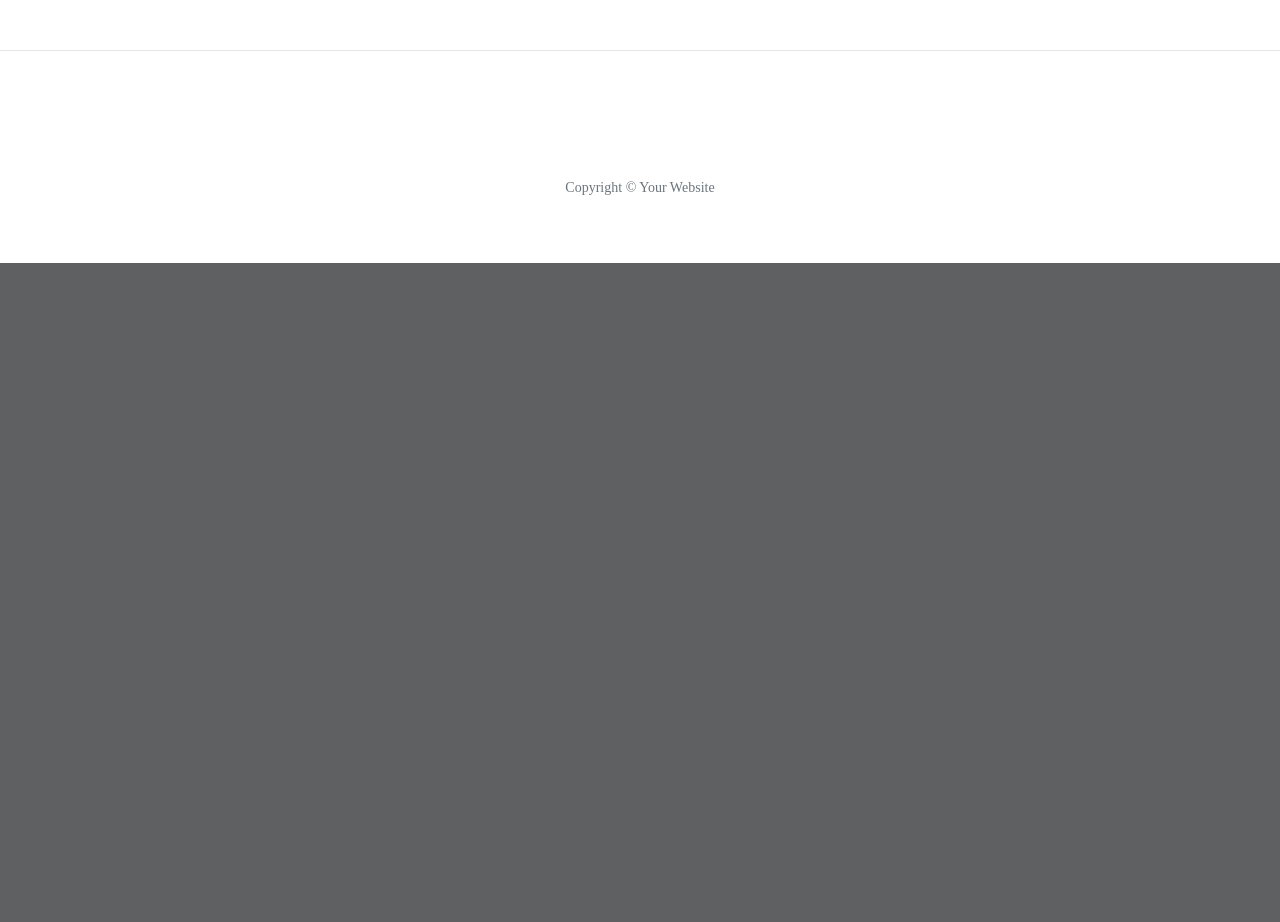
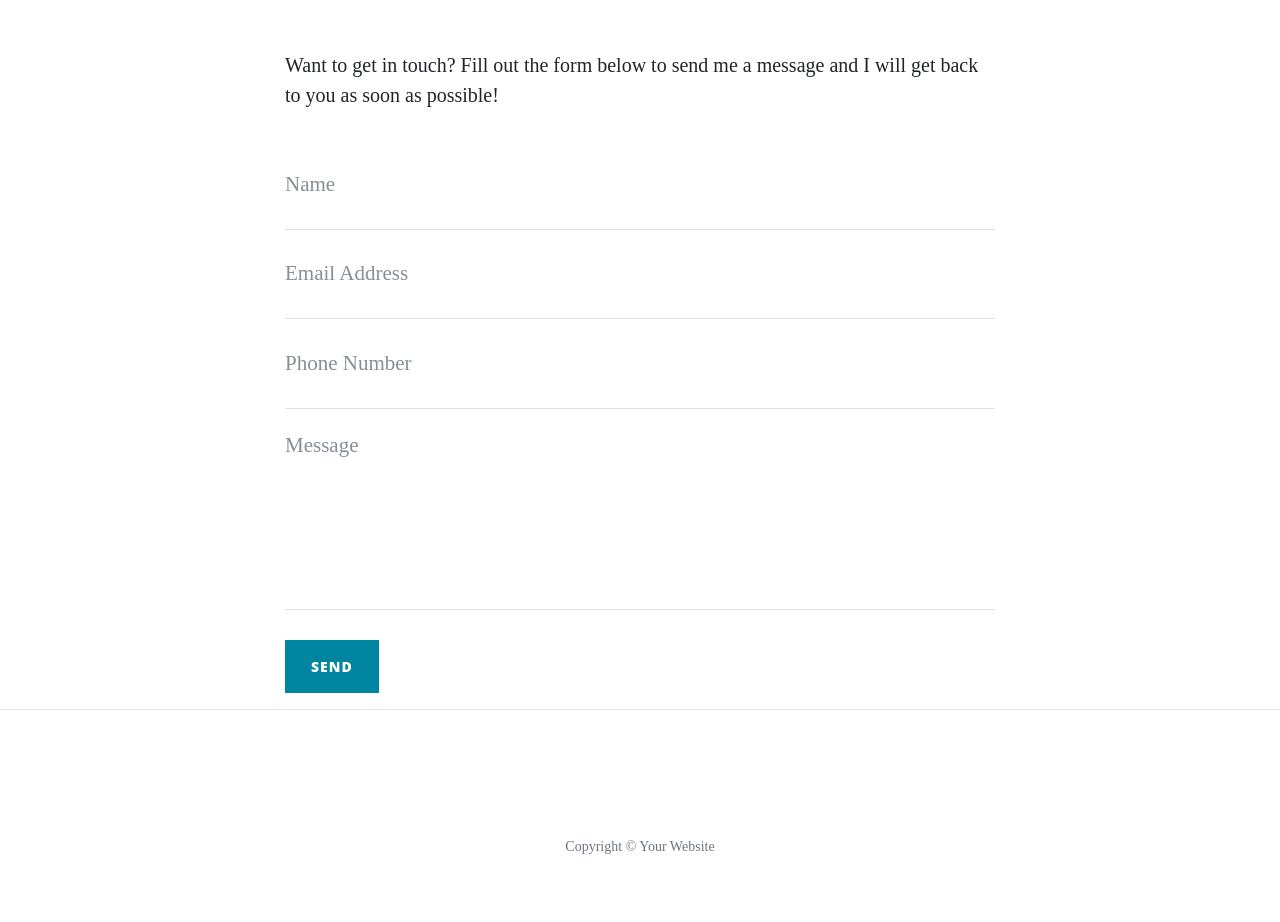
Before and after one commit to kiksgold/Thorin_Flask, a Flask app: page /contact in a window 1280 px wide. Shown: the part 628-1550 px from the top of the page. Before the commit the page ends 891 px from the top, so only its background shows below. Run offline with Flask 2, Linux system fonts and the light colour scheme; some libraries are stand-ins or nearby versions.

Commit message:
Add member.html and update contact.html

```diff
--- a/run.py
+++ b/run.py
@@ -19,6 +19,17 @@ def about():
     return render_template("about.html", page_title="About", company=data)
 
 
+@app.route("/about/<member_name>")
+def about_member(member_name):
+    member = {}
+    with open("data/company.json", "r") as json_data:
+        data = json.load(json_data)
+        for obj in data:
+            if obj["url"] == member_name:
+                member = obj
+    return render_template("member.html", member=member)
+
+
 @app.route("/contact")
 def contact():
     return render_template("contact.html", page_title="Contact")
--- a/templates/about.html
+++ b/templates/about.html
@@ -18,7 +18,7 @@
             {% if loop.index % 2 != 0 %}
 
                 <div class="col-md-7">
-                    <h3>{{ loop.index }}. {{ member.name }}</h3>
+                    <h3><a href="/about/{{ member.url }}">{{ loop.index }}. {{ member.name }}</a></h3>
                     <p>{{ member.description }}</p>
                 </div>
                 <div class="col-md-5">
@@ -31,7 +31,7 @@
                     <img src="{{ member.image_source }}" alt="" class="featurette-image image-responsive">
                 </div>
                 <div class="col-md-7">
-                    <h3>{{ loop.index }}. {{ member.name }}</h3>
+                    <h3><a href="/about/{{ member.url }}">{{ loop.index }}. {{ member.name }}</a></h3>
                     <p>{{ member.description }}</p>
                 </div>
 
--- a/templates/contact.html
+++ b/templates/contact.html
@@ -1,4 +1,47 @@
 {% extends "base.html" %}
 {% block content %}
     <h2>{{ page_tittle }}</h2>
+
+    <div class="col-lg-8 col-md-10 mx-auto">
+        <p>Want to get in touch? Fill out the form below to send me a message and I will get back to you as soon as
+            possible!</p>
+        <form name="sentMessage" id="contactForm" novalidate>
+            <div class="control-group">
+                <div class="form-group floating-label-form-group controls">
+                    <label>Name</label>
+                    <input type="text" class="form-control" placeholder="Name" id="name" required
+                        data-validation-required-message="Please enter your name.">
+                    <p class="help-block text-danger"></p>
+                </div>
+            </div>
+            <div class="control-group">
+                <div class="form-group floating-label-form-group controls">
+                    <label>Email Address</label>
+                    <input type="email" class="form-control" placeholder="Email Address" id="email" required
+                        data-validation-required-message="Please enter your email address.">
+                    <p class="help-block text-danger"></p>
+                </div>
+            </div>
+            <div class="control-group">
+                <div class="form-group col-xs-12 floating-label-form-group controls">
+                    <label>Phone Number</label>
+                    <input type="tel" class="form-control" placeholder="Phone Number" id="phone" required
+                        data-validation-required-message="Please enter your phone number.">
+                    <p class="help-block text-danger"></p>
+                </div>
+            </div>
+            <div class="control-group">
+                <div class="form-group floating-label-form-group controls">
+                    <label>Message</label>
+                    <textarea rows="5" class="form-control" placeholder="Message" id="message" required
+                        data-validation-required-message="Please enter a message."></textarea>
+                    <p class="help-block text-danger"></p>
+                </div>
+            </div>
+            <br>
+            <div id="success"></div>
+            <button type="submit" class="btn btn-primary" id="sendMessageButton">Send</button>
+        </form>
+    </div>
+    </div>
 {% endblock %}
```
Also changed, not shown: data/company.json (+26 -13 lines), templates/member.html (added, +15 -0 lines).
